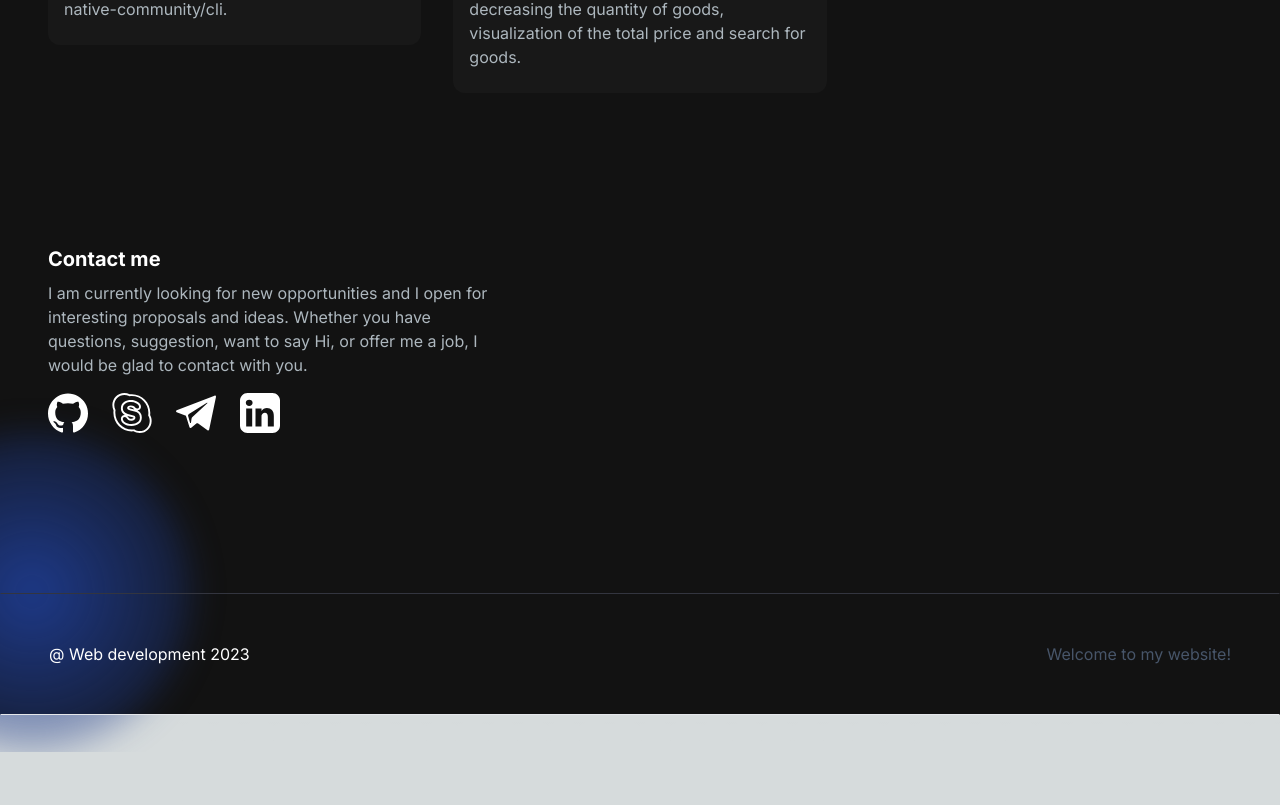
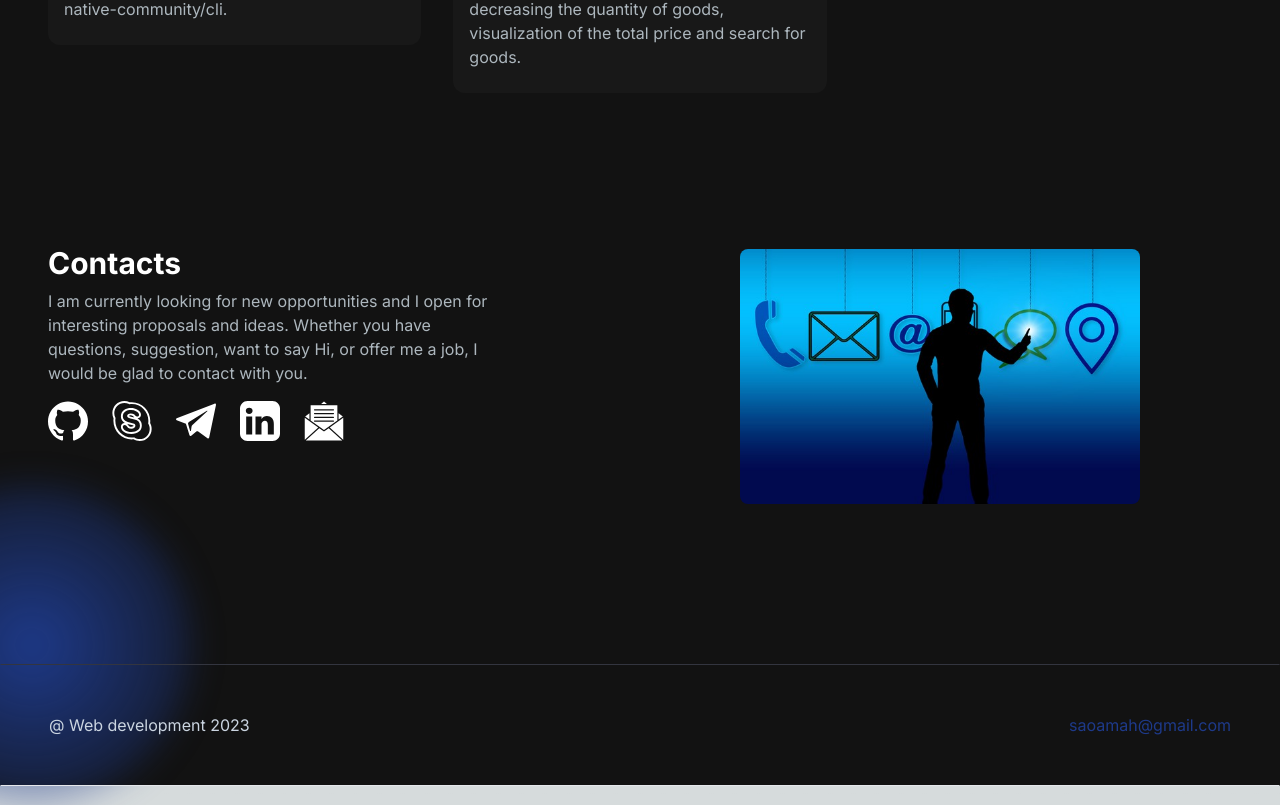
Before and after one commit to Saoa35/my-portfolio-website, a Next.js app: page / in a window 1280 px wide. Shown: the part 2791-3596 px from the top of the page. Before the commit the page ends 3543 px from the top, so only its background shows below. Built offline with nearby package versions, Linux system fonts and the light colour scheme.

Commit message:
+ added email link & icon to Contacts

```diff
--- a/src/app/components/EmailSection.jsx
+++ b/src/app/components/EmailSection.jsx
@@ -5,6 +5,7 @@ import GithubIcon from "../../../public/github.svg";
 import LinkedinIcon from "../../../public/linkedin.svg";
 import SkypeIcon from "../../../public/skype.svg";
 import TelegramIcon from "../../../public/telegram.svg";
+import EmailIcon from "../../../public/email.svg";
 import Link from "next/link";
 import Image from "next/image";
 
@@ -42,6 +43,12 @@ export const EmailSection = () => {
     }
   };
 
+  const handleEmailClick = (e) => {
+    e.preventDefault();
+
+    window.location.href = "mailto:saoamah@gmail.com";
+  };
+
   return (
     <section
       className="grid md:grid-cols-2 my-12 py-24 gap-4 relative"
@@ -49,7 +56,7 @@ export const EmailSection = () => {
     >
       <div className="bg-[radial-gradient(ellipse_at_center,_var(--tw-gradient-stops))] from-blue-900 to-transparent rounded-full h-80 w-80 z-0 blur-lg absolute top-3/4 -left-4 transform -translate-x-1/2"></div>
       <div className="z-10">
-        <h5 className="text-xl font-bold text-white my-2">Contact me</h5>
+        <h3 className="font-bold text-3xl text-white my-2">Contacts</h3>
         <p className="text-[#ADB7BE] mb-4 max-w-md">
           I am currently looking for new opportunities and I open for
           interesting proposals and ideas. Whether you have questions,
@@ -88,70 +95,24 @@ export const EmailSection = () => {
               height={40}
             />
           </Link>
+          <Link
+            href="mailto:saoamah@gmail.com"
+            className="hover:scale-110"
+            onClick={handleEmailClick}
+          >
+            <Image src={EmailIcon} alt="Email Icon" width={40} height={40} />
+          </Link>
         </div>
       </div>
-      {/* <div className="z-10">
-        <form className="flex flex-col" onSubmit={handleSubmit}>
-          <div className="mb-6">
-            <label
-              htmlFor="email"
-              className="text-white block text-sm font-medium mb-2"
-            >
-              Your email
-            </label>
-            <input
-              className="bg-[#18191E] border border-[#33353F] placeholder-[#9CA2A9] text-gray-100 text-sm rounded-lg block w-full p-2.5"
-              name="email"
-              type="email"
-              id="email"
-              required
-              placeholder="youremail@mail.com"
-            />
-          </div>
-          <div className="mb-6">
-            <label
-              htmlFor="subject"
-              className="text-white block text-sm font-medium mb-2"
-            >
-              Subject
-            </label>
-            <input
-              className="bg-[#18191E] border border-[#33353F] placeholder-[#9CA2A9] text-gray-100 text-sm rounded-lg block w-full p-2.5"
-              type="text"
-              name="subject"
-              id="subject"
-              required
-              placeholder="Hello..."
-            />
-          </div>
-          <div className="mb-6">
-            <label
-              htmlFor="message"
-              className="text-white block text-sm font-medium mb-2"
-            >
-              Message
-            </label>
-            <textarea
-              name="message"
-              id="message"
-              className="bg-[#18191E] border border-[#33353F] placeholder-[#9CA2A9] text-gray-100 text-sm rounded-lg block w-full p-2.5"
-              placeholder="Message content..."
-            />
-          </div>
-          <button
-            type="submit"
-            className="bg-blue-900 hover:bg-blue-500 text-white font-medium py-2.5 px-5 rounded-lg w-full self-center"
-          >
-            Send Message
-          </button>
-          {emailSubmitted && (
-            <p className="text-sm mt-2 text-green-500">
-              Email sent successfuly!
-            </p>
-          )}
-        </form>
-      </div> */}
-      <div className="z-10"></div>
+      <div className="z-10 flex flex-col items-center mt-3">
+        <Image
+          src="/images/contact.jpg"
+          className="rounded-lg"
+          width={400}
+          height={400}
+          alt="Mail"
+        />
+      </div>
     </section>
   );
 };
--- a/src/app/components/Footer.jsx
+++ b/src/app/components/Footer.jsx
@@ -3,9 +3,11 @@ import React from "react";
 export const Footer = () => {
   return (
     <footer className="footer border z-10 border-t-[#33353F] border-l-transparent border-r-transparent text-white">
-      <div className="container p-12 flex justify-between">
-        <span>@ Web development 2023</span>
-        <p className="text-slate-600">Welcome to my website!</p>
+      <div className="container p-12 flex flex-col items-center sm:flex-row sm:justify-between ">
+        <span className="text-slate-300">@ Web development 2023</span>
+        <a href="mailto:saoamah@gmail.com" className="text-blue-900">
+          saoamah@gmail.com
+        </a>
       </div>
     </footer>
   );
```
Also changed, not shown: public/email.svg (added), public/images/contact.jpg (added).
